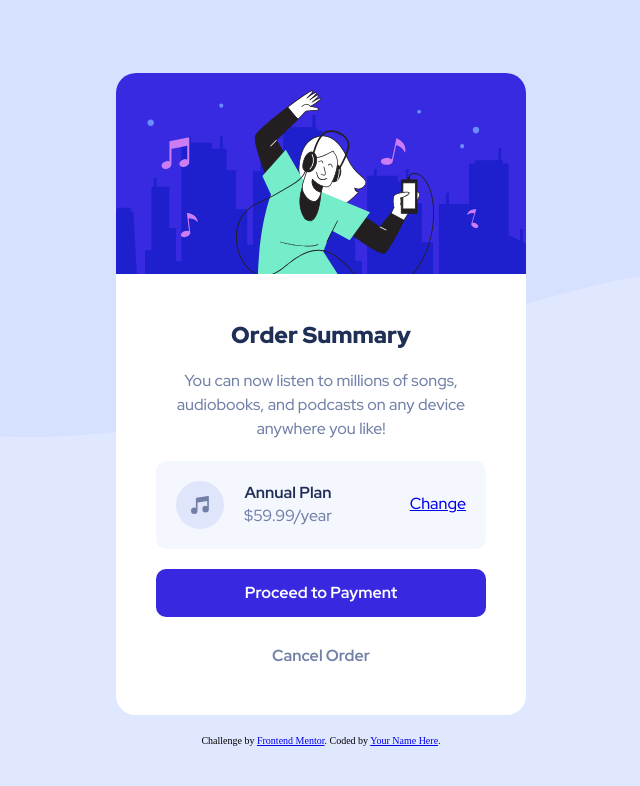
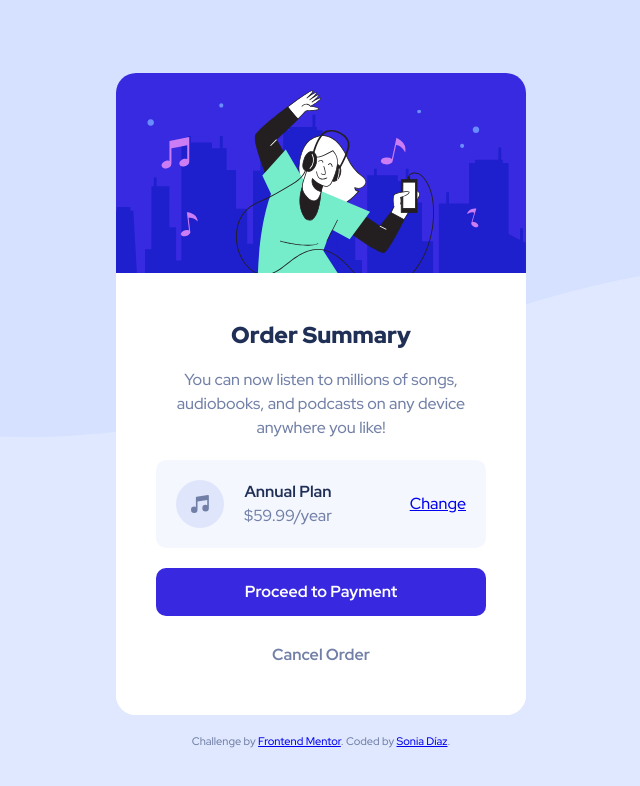
Before and after one commit to soniavdt/order-summary-component, a plain HTML site: page index.html in a window 1280 px wide. Shown: the whole page, without its empty margins (319-959 px from the left). Drawn offline with Linux system fonts and the light colour scheme.

Commit message:
Add files via upload

```diff
--- a/index.html
+++ b/index.html
@@ -51,9 +51,9 @@
     </div><!--.card-->
   </main>
 
-  <div class="attribution">
+  <footer class="footer">
     Challenge by <a href="https://www.frontendmentor.io?ref=challenge" target="_blank">Frontend Mentor</a>.
-    Coded by <a href="#">Your Name Here</a>.
-  </div>
+    Coded by <a href="#">Sonia Díaz</a>.
+  </footer>
 </body>
 </html>
```
